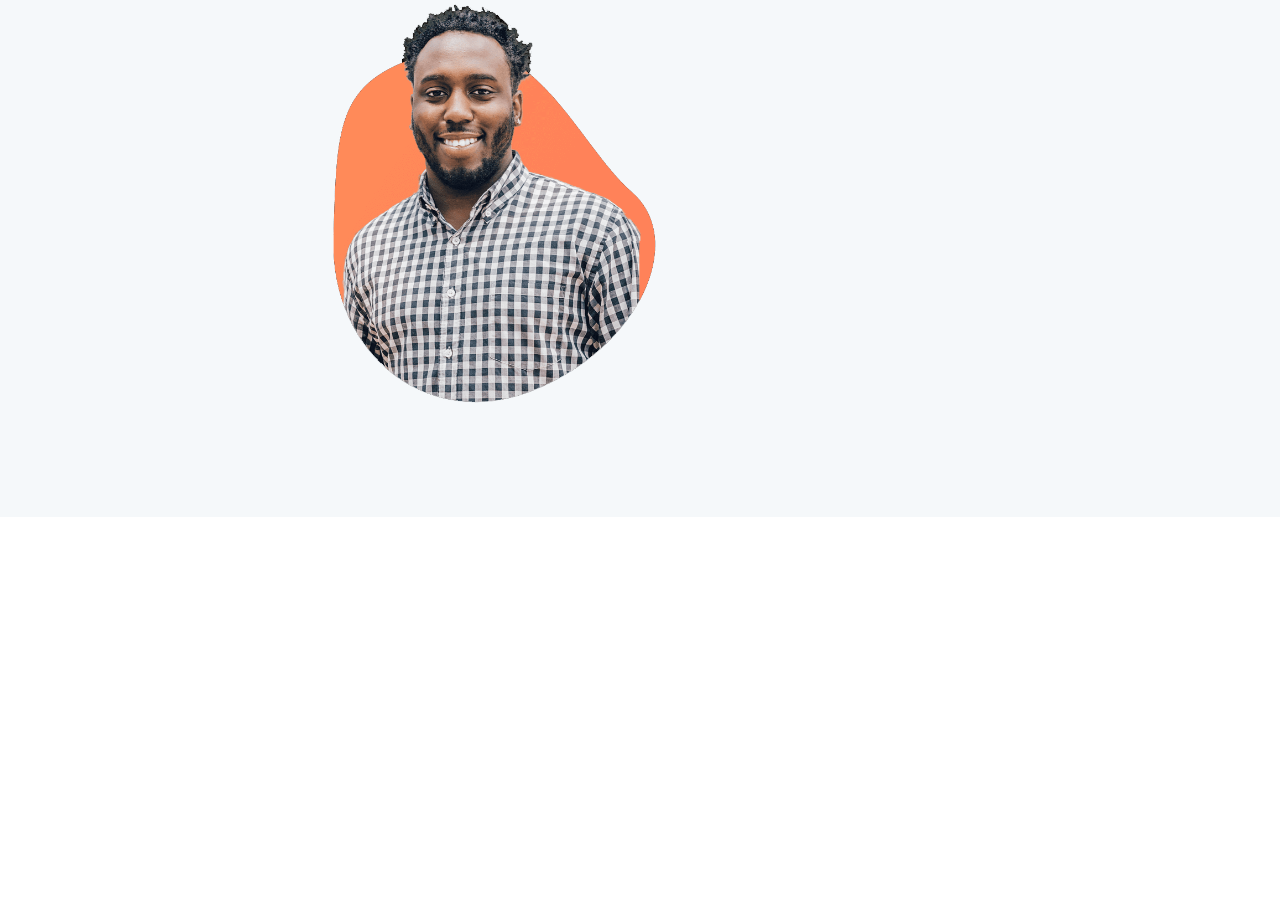
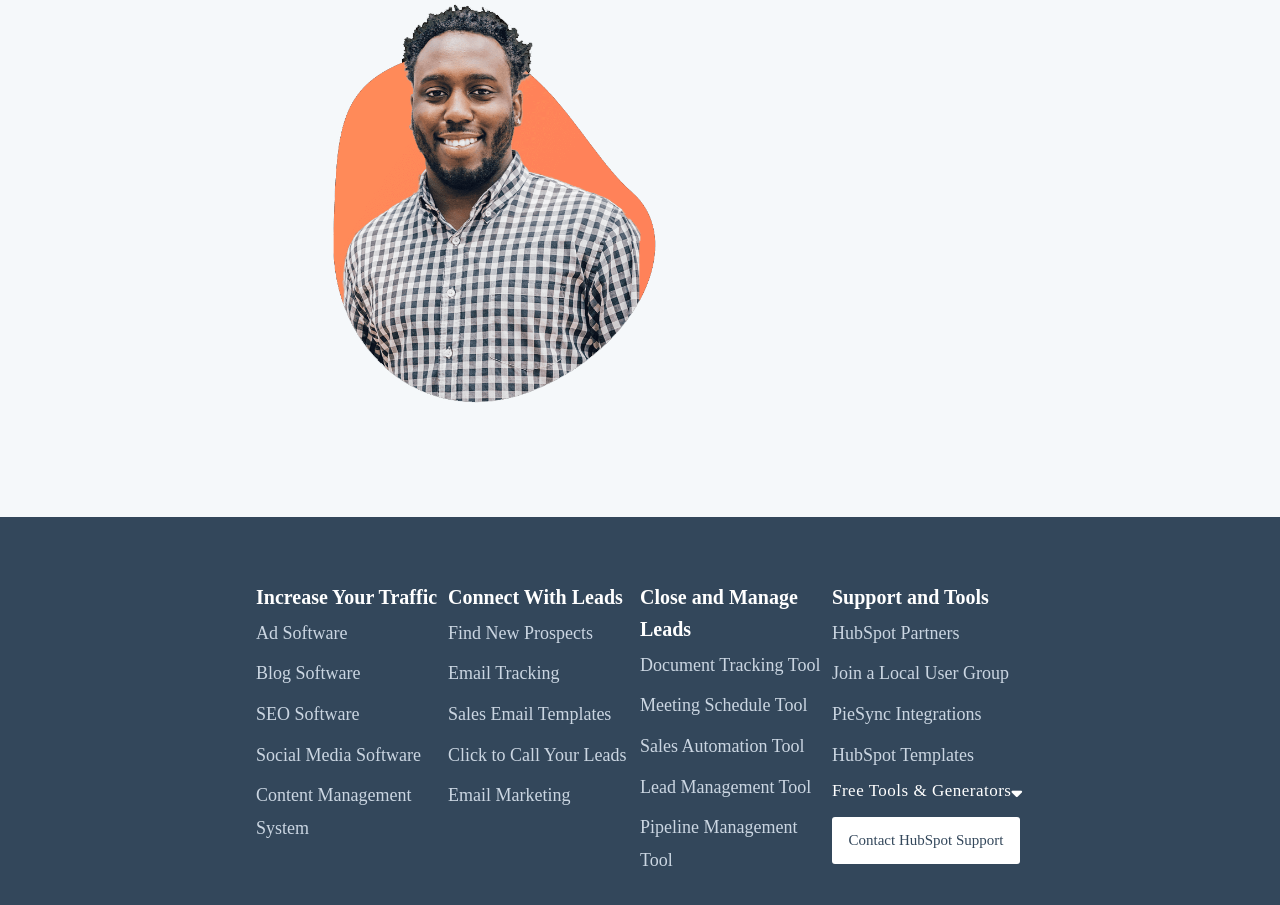
Before and after one commit to DaniM-web/html-css-hubspot, a plain HTML site: page index.html in a window 1280 px wide. Shown: the part 4080-4985 px from the top of the page. Before the commit the page ends 4597 px from the top, so only its background shows below. Drawn offline with Linux system fonts and the light colour scheme.

Commit message:
first-part-footer

```diff
--- a/index.html
+++ b/index.html
@@ -308,6 +308,51 @@
 <!-- Footer -->
     <footer>
       <div class="centratura clearfix">
+        <section class="quicklink">
+          <div class="quicklinkcol">
+            <ul class="quicklinklist">
+              <h5>Increase Your Traffic</h5>
+              <li><a href="#">Ad Software</a></li>
+              <li><a href="#">Blog Software</a></li>
+              <li><a href="#">SEO Software</a></li>
+              <li><a href="#">Social Media Software</a></li>
+              <li><a href="#">Content Management System</a></li>
+            </ul>
+          </div>
+          <div class="quicklinkcol">
+            <ul class="quicklinklist">
+              <h5>Connect With Leads</h5>
+              <li><a href="#">Find New Prospects</a></li>
+              <li><a href="#">Email Tracking</a></li>
+              <li><a href="#">Sales Email Templates</a></li>
+              <li><a href="#">Click to Call Your Leads</a></li>
+              <li><a href="#">Email Marketing</a></li>
+            </ul>
+          </div>
+          <div class="quicklinkcol">
+            <ul class="quicklinklist">
+              <h5>Close and Manage Leads</h5>
+              <li><a href="#">Document Tracking Tool</a></li>
+              <li><a href="#">Meeting Schedule Tool</a></li>
+              <li><a href="#">Sales Automation Tool</a></li>
+              <li><a href="#">Lead Management Tool</a></li>
+              <li><a href="#">Pipeline Management Tool</a></li>
+            </ul>
+          </div>
+          <div class="quicklinkcol">
+            <ul class="quicklinklist">
+              <h5>Support and Tools</h5>
+              <li><a href="#">HubSpot Partners </a></li>
+              <li><a href="#">Join a Local User Group</a></li>
+              <li><a href="#">PieSync Integrations</a></li>
+              <li><a href="#">HubSpot Templates</a></li>
+            </ul>
+
+            <a href="#" class="selectlink">Free Tools & Generators<i class="fas fa-sort-down"></i></a> <br>
+            <a href="#" class="whitebtn">Contact HubSpot Support</a>
+          </div>
+
+        </section>
 
       </div>
     </footer>
--- a/style.css
+++ b/style.css
@@ -454,3 +454,59 @@ p.smalldescript{
   margin-left: 10%;
   margin-top: 5%;
 }
+
+/* Foooter */
+
+footer{
+  width: 100%;
+  background-color: #33475b;
+  padding: 5% 0;
+}
+.quicklink{
+  width: 100%;
+}
+
+.quicklinkcol{
+  width: 25%;
+  float: left;
+}
+
+.quicklinklist{
+  list-style-type: none;
+}
+
+.quicklinklist li{
+  padding: 2% 0;
+}
+
+.quicklinklist h5{
+  font-size: 20px;
+  color: #fff;
+  font-weight: bold;
+}
+
+.quicklinklist a{
+  color: #cbd6e2;
+  font-size: 18px;
+}
+.quicklinklist a:hover{
+  color: #7fd1de;
+}
+a.selectlink{
+  color: #fff;
+  font-size: 17px;
+  letter-spacing: 0.5px;
+}
+
+a.whitebtn{
+  text-align: center;
+  border-radius: .1875rem;
+  display: inline-block;
+  background-color: #fff;
+  color: #33475b;
+  padding: 0.5em 1.1em;
+  font-size: 15px;
+  font-weight: 500;
+  min-width: 5.888rem;
+  margin-top: 5%;
+}
```
